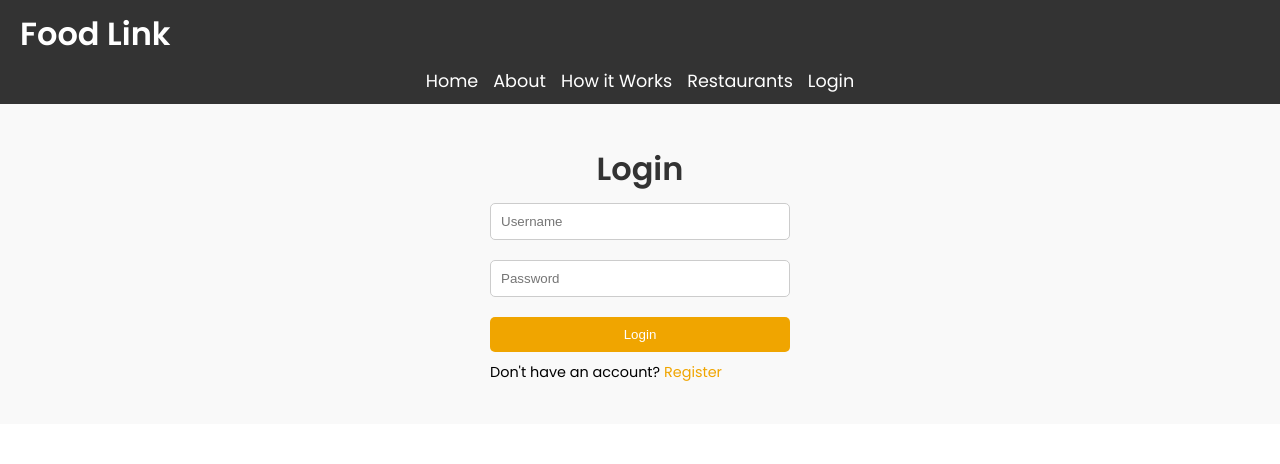
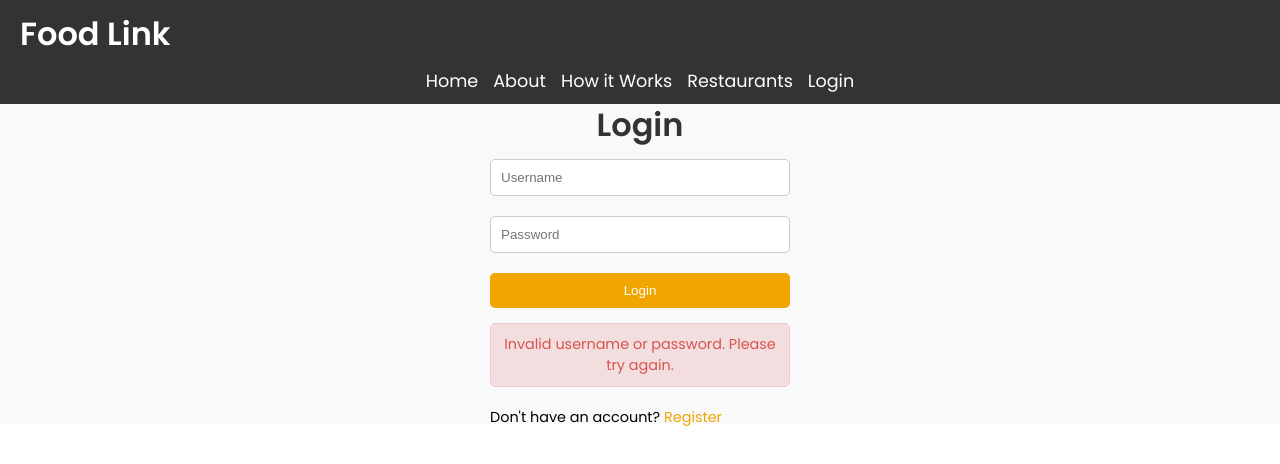
Before and after one commit to razmazlih/FoodLink-front, a React (Create React App) app: page /login in a window 1280 px wide. Both pictures are taken after a click on the button "Login". Shown: the top 464 px of the page. Built offline with nearby package versions, Linux system fonts and the light colour scheme; no server answers.

Commit message:
show error if login failed

```diff
--- a/src/components/users/Login.css
+++ b/src/components/users/Login.css
@@ -52,3 +52,15 @@
 .login-link:hover {
     text-decoration: underline;
 }
+
+.error-message {
+    color: #d9534f; /* צבע אדום להודעת שגיאה */
+    background-color: #f2dede; /* רקע בהיר */
+    border: 1px solid #ebccd1; /* גבול */
+    margin-top: 15px;
+    padding: 10px;
+    border-radius: 5px;
+    margin-bottom: 10px;
+    font-size: 0.9rem;
+    text-align: center;
+}
--- a/src/components/users/Login.jsx
+++ b/src/components/users/Login.jsx
@@ -9,15 +9,17 @@ function Login() {
     const navigate = useNavigate();
     const [username, setUsername] = useState('');
     const [password, setPassword] = useState('');
+    const [error, setError] = useState(''); // סטייט להודעות שגיאה
 
     const handleSubmit = () => {
+        setError(''); // מנקה שגיאות קודמות
         userCredentials({ username, password })
             .then((response) => {
                 handleLogin(response);
                 navigate('/');
             })
             .catch((error) => {
-                console.error('Error login user:', error);
+                setError('Invalid username or password. Please try again.'); // הודעת שגיאה ידידותית
             });
     };
 
@@ -42,6 +44,7 @@ function Login() {
                 <button className="login-button" onClick={handleSubmit}>
                     Login
                 </button>
+                {error && <div className="error-message">{error}</div>}
                 <p className="login-text">
                     Don't have an account?{' '}
                     <Link to="/register" className="login-link">
```
Lines whose indentation alone changed are shown as unchanged.
